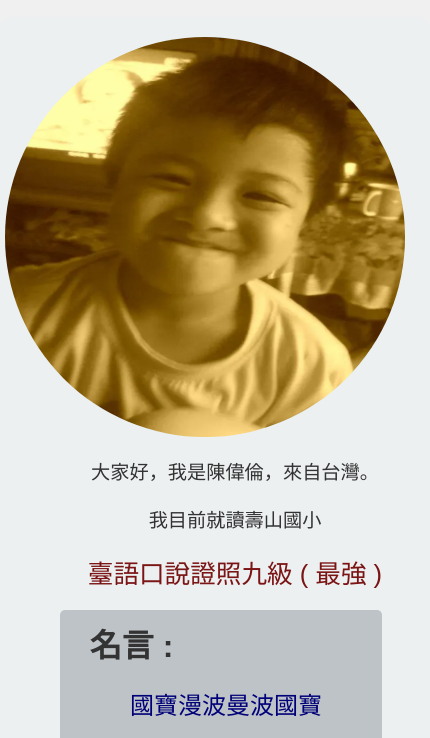
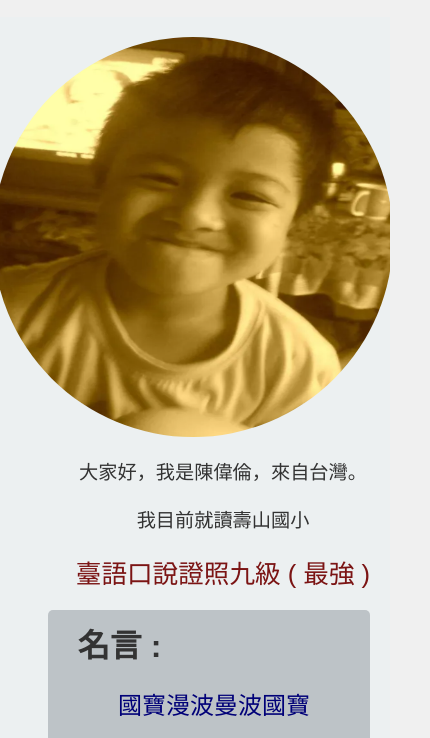
Before and after one commit to AnlongZhou/Chen-Wei-Lun-Blog, a plain HTML site: page index.html in a window 390 px wide. Shown: the part 106-844 px from the top of the page, 430 px wide, since content can reach past the window. Drawn offline with Linux system fonts and the light colour scheme.

Commit message:
version 1.1

```diff
--- a/index.html
+++ b/index.html
@@ -88,9 +88,14 @@
 
         @media (max-width: 768px) {
 
+            * {
+                overflow-x: hidden;
+            }
+
             #intro {
                 flex-direction: column;
                 align-items: center;
+                transform: translateX(-12px);
             }
 
 
```
